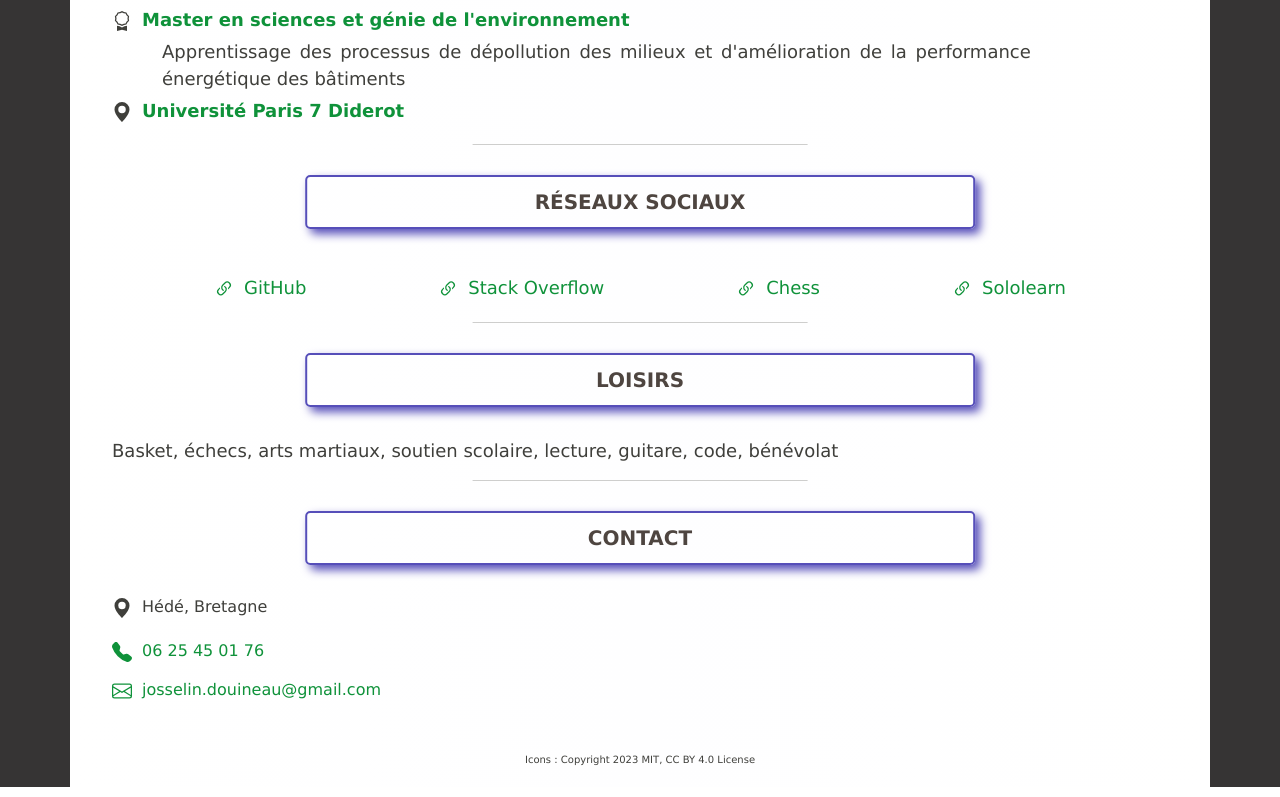
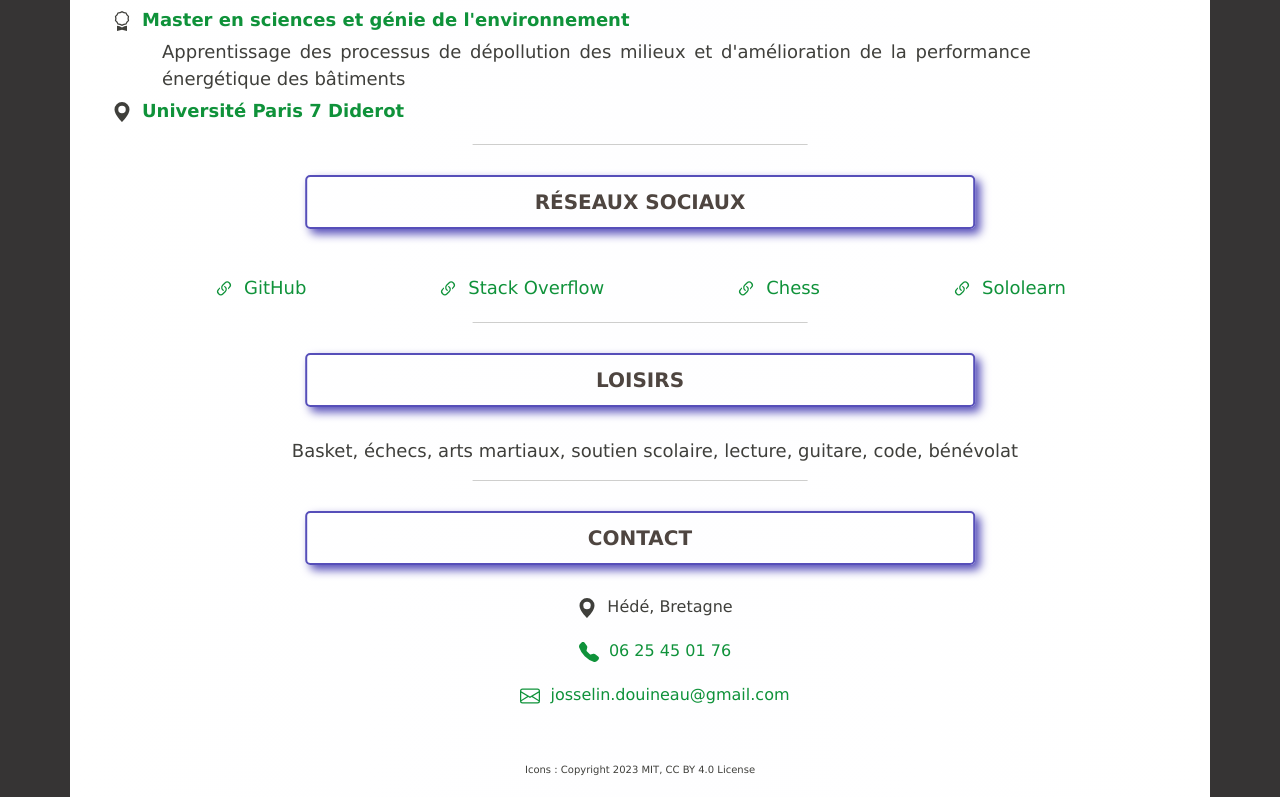
Before and after one commit to jozinho22/cv, a React (Create React App) app: page / in a window 1280 px wide. Shown: the part 1933-2730 px from the top of the page. Built offline with nearby package versions, Linux system fonts and the light colour scheme.

Commit message:
leasures and contact centered

```diff
--- a/src/components/CurriculumVitae.css
+++ b/src/components/CurriculumVitae.css
@@ -390,7 +390,9 @@ hr {
 }
 
 /* leasures */
-
+.leasures {
+    text-align: center;
+}
 /* socials */
 .socials {
     display: flex;
@@ -422,6 +424,16 @@ hr {
     font-size: medium;
 }
 
+@media (width > 450px) {
+    .contact .icon-block {
+        display: flex;
+    }
+}
+
+.contact .icon-block {
+    justify-content: center;
+}
+
 .contact .element-of-icon {
     font-weight: normal;
 }
```
